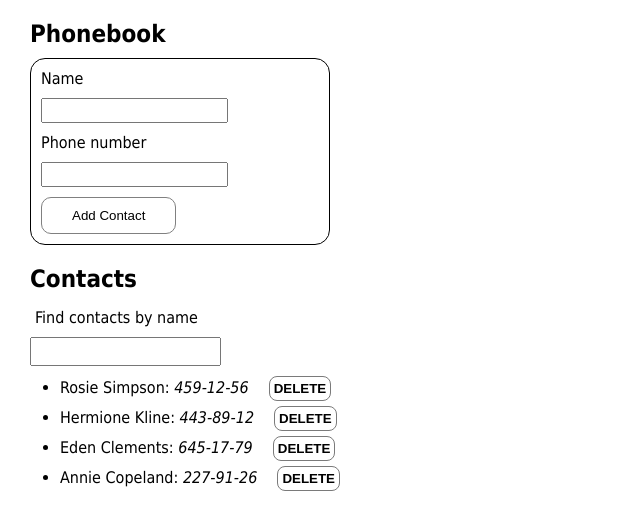
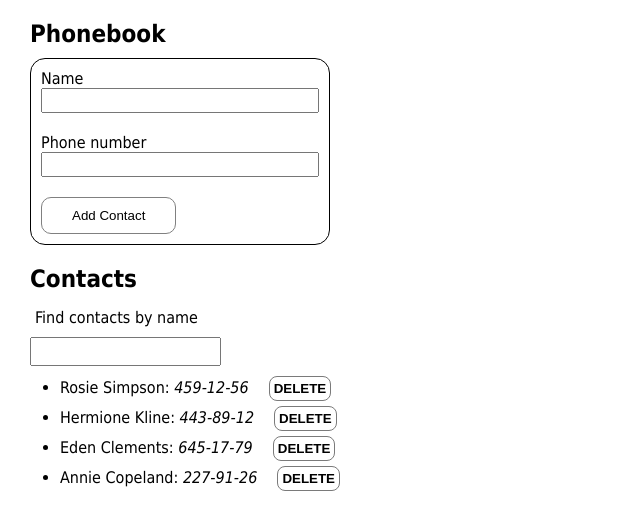
Before and after one commit to ProkhoDim/goit-react-hw-02-phonebook, a React (Create React App) app: page / in a window 1280 px wide. Shown: the top 530 px of the page, without its empty margins (0-640 px from the left). Built offline with nearby package versions, Linux system fonts and the light colour scheme.

Commit message:
fixed mistakes

```diff
--- a/src/App.js
+++ b/src/App.js
@@ -36,8 +36,15 @@ class App extends Component {
     }));
   };
 
-  handleChange = e => {
-    this.setState({ [e.currentTarget.name]: e.currentTarget.value });
+  handleChange = ({ target: { name, value } }) => {
+    this.setState({ [name]: value });
+  };
+
+  filteredContacts = (contacts, filter) => {
+    const normilizedFilter = filter.toLowerCase();
+    return contacts.filter(({ name }) =>
+      name.toLowerCase().includes(normilizedFilter),
+    );
   };
 
   render() {
@@ -49,13 +56,16 @@ class App extends Component {
           <ContactForm onSubmit={this.handleContactFormSubmit} />
         </section>
         <section>
-          <h2>Contacts</h2>
-          <Filter onChange={this.handleChange} filter={filter} />
-          <ContactList
-            filter={filter}
-            contacts={contacts}
-            onDeleteContact={this.deleteContact}
-          />
+          {contacts.length > 0 && <h2>Contacts</h2>}
+          {contacts.length > 3 && (
+            <Filter onChange={this.handleChange} filter={filter} />
+          )}
+          {contacts.length > 0 && (
+            <ContactList
+              contacts={this.filteredContacts(contacts, filter)}
+              onDeleteContact={this.deleteContact}
+            />
+          )}
         </section>
       </>
     );
--- a/src/component/ContactForm/ContactForm.js
+++ b/src/component/ContactForm/ContactForm.js
@@ -9,17 +9,19 @@ class ContactForm extends Component {
   };
 
   contactId = uuidv4;
-  nameInputId = uuidv4();
-  numberInputId = uuidv4();
 
   addContactClick = e => {
     e.preventDefault();
+    if (!this.state.name) {
+      alert('Enter a name!');
+      return;
+    }
     this.props.onSubmit({ ...this.state, id: this.contactId() });
     this.formReset();
   };
 
-  handleChange = e => {
-    this.setState({ [e.currentTarget.name]: e.currentTarget.value });
+  handleChange = ({ target: { name, value } }) => {
+    this.setState({ [name]: value });
   };
 
   formReset = () => {
@@ -30,32 +32,27 @@ class ContactForm extends Component {
     const { name, number } = this.state;
     return (
       <form onSubmit={this.addContactClick} className={styles.contactForm}>
-        <p>
-          <label htmlFor={this.nameInputId} className={styles.formLabel}>
-            Name
-          </label>
+        <label className={styles.formLabel}>
+          Name
           <input
-            id={this.nameInputId}
             type="input"
             name="name"
             onChange={this.handleChange}
             value={name}
             className={styles.formInput}
           />
-        </p>
-        <p>
-          <label htmlFor={this.numberInputId} className={styles.formLabel}>
-            Phone number
-          </label>
+        </label>
+
+        <label className={styles.formLabel}>
+          Phone number
           <input
-            id={this.numberInputId}
             type="input"
             name="number"
             onChange={this.handleChange}
             value={number}
             className={styles.formInput}
           />
-        </p>
+        </label>
 
         <button type="submit" className={styles.formBtn}>
           Add contact
--- a/src/component/ContactForm/ContactForm.module.css
+++ b/src/component/ContactForm/ContactForm.module.css
@@ -6,7 +6,8 @@
 }
 
 .formLabel {
-  display: block;
+  display: flex;
+  flex-flow: column wrap;
   margin-bottom: 10px;
 }
 
--- a/src/component/ContactList/ContactList.js
+++ b/src/component/ContactList/ContactList.js
@@ -2,14 +2,10 @@ import React from 'react';
 import PropTypes from 'prop-types';
 import styles from './ContactList.module.css';
 
-const ContactList = ({ filter, contacts, onDeleteContact }) => {
-  const normilizedFilter = filter.toLowerCase();
-  const contactsList = contacts.filter(({ name }) =>
-    name.toLowerCase().includes(normilizedFilter),
-  );
+const ContactList = ({ contacts, onDeleteContact }) => {
   return (
     <ul className={styles.contactList}>
-      {contactsList.map(({ name, id, number }) => (
+      {contacts.map(({ name, id, number }) => (
         <li key={id} className={styles.contactItem}>
           {name}: <span className={styles.contactText}>{number}</span>
           <button
--- a/src/component/ContactList/ContactList.module.css
+++ b/src/component/ContactList/ContactList.module.css
@@ -18,11 +18,11 @@
   border-radius: 8px;
   background-color: #fff;
   border: 1px solid rgb(122, 122, 122);
+  outline: none;
 }
 
 .deleteBtn:hover {
   cursor: pointer;
   background-color: red;
   color: white;
-  font-size: 1.2em;
 }
```
